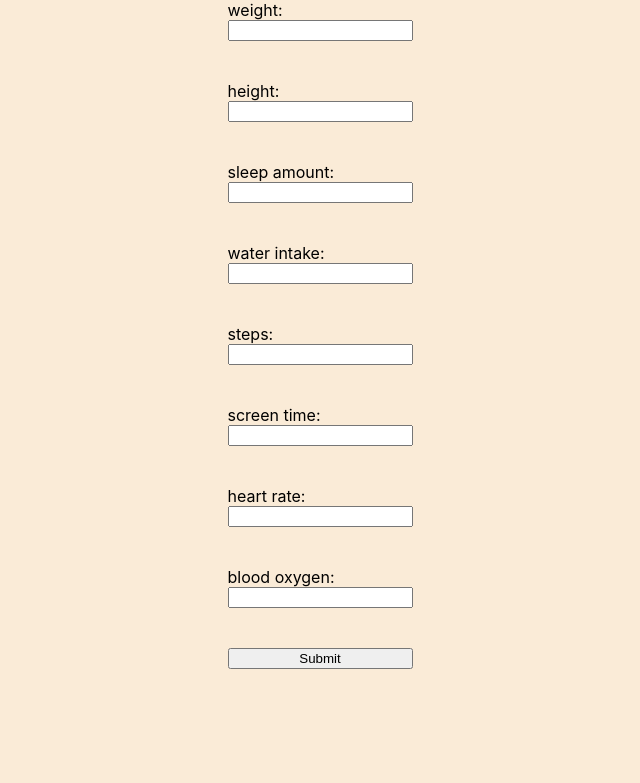
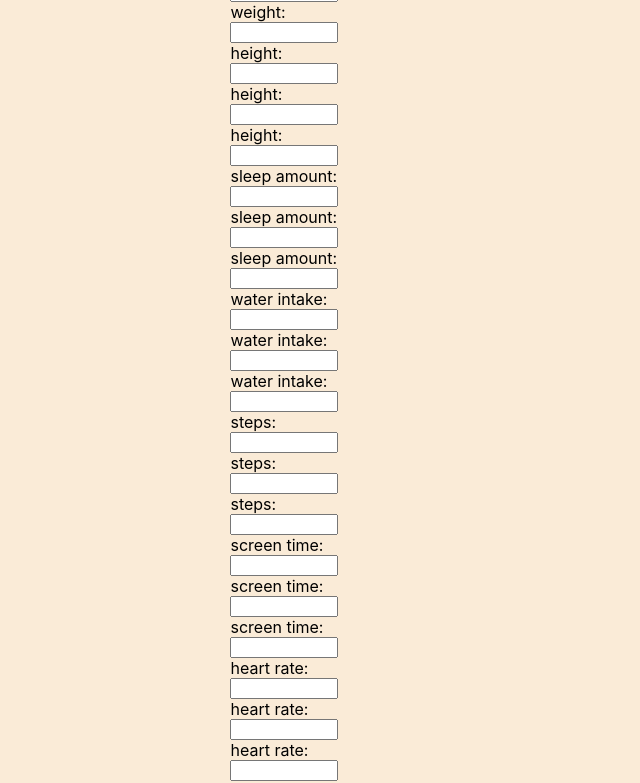
Before and after one commit to mohsinali678/hoist-app, a React (Create React App) app: page /new-user-form in a window 1280 px wide. Shown: the part 340-1123 px from the top of the page, without its empty margins (320-960 px from the left). Before the commit the page ends 1029 px from the top, so only its background shows below. Built offline with nearby package versions, Linux system fonts and the light colour scheme.

Commit message:
form change

```diff
--- a/src/App.css
+++ b/src/App.css
@@ -10,6 +10,10 @@
   flex-direction: column;
 }
 
+.newForm input {
+  width: 100px;
+}
+
 .navBar {
   display: flex;
   justify-content: space-between;
--- a/src/App.js
+++ b/src/App.js
@@ -1,7 +1,6 @@
 import { useState } from "react";
 import { BrowserRouter as Router, Switch, Route } from "react-router-dom";
 //components
-import Header from "./components/Header";
 import Navbar from "./components/Navbar";
 import NewUserForm from "./components/NewUserForm";
 //pages
@@ -12,12 +11,28 @@ function App() {
   const [formDataFields, setFormDataFields] = useState([]);
   const questionnaireData = [
     "weight",
+    "weight",
+    "weight",
+    "height",
+    "height",
     "height",
     "sleep amount",
+    "sleep amount",
+    "sleep amount",
+    "water intake",
+    "water intake",
     "water intake",
     "steps",
+    "steps",
+    "steps",
+    "screen time",
+    "screen time",
     "screen time",
     "heart rate",
+    "heart rate",
+    "heart rate",
+    "blood oxygen",
+    "blood oxygen",
     "blood oxygen",
   ];
 
--- a/src/components/NewUserForm.js
+++ b/src/components/NewUserForm.js
@@ -51,8 +51,6 @@ export default function NewUserForm(props) {
           onChange={handleChange}
           required
         />
-        <br />
-        <br />
       </React.Fragment>
     );
   });
@@ -70,8 +68,6 @@ export default function NewUserForm(props) {
             onChange={handleChange}
             required
           />
-          <br />
-          <br />
           <label htmlFor="age">age:</label>
           <input
             id="age"
@@ -81,9 +77,8 @@ export default function NewUserForm(props) {
             onChange={handleChange}
             required
           />
+          {textInputs}
           <br />
-          <br />
-          {textInputs}
           <input type="submit" />
       </form>
     </div>
```
